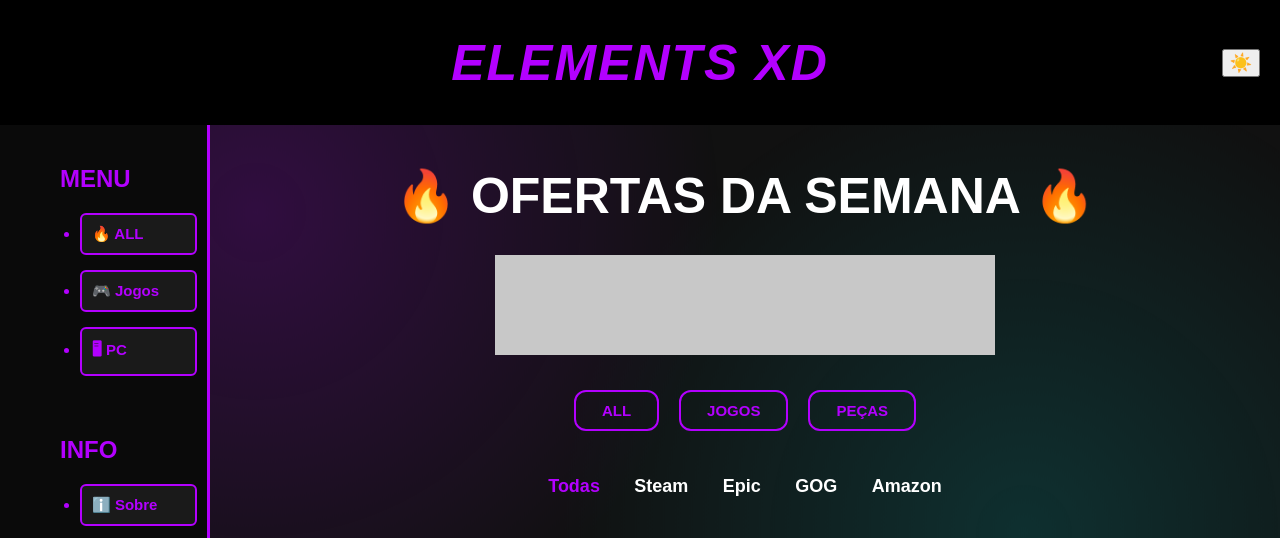
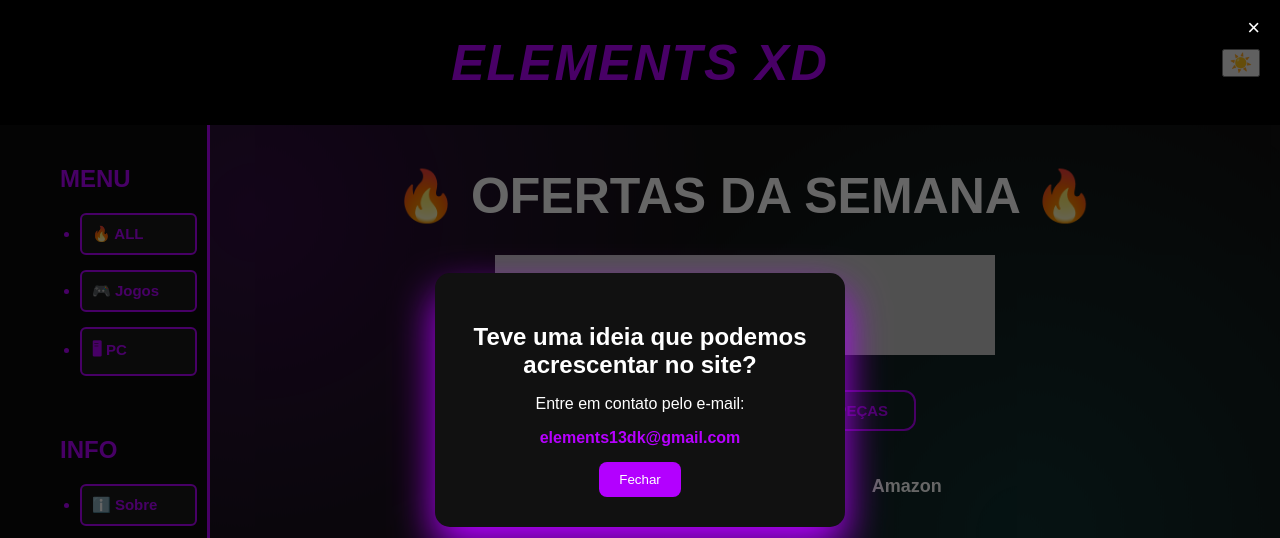
Before and after one commit to ShadowLurk/ELEMENTS-XD, a website: page public/index.html in a window 1280 px wide. Both pictures are taken after a click on the item "📧 Contato". Shown: the top 538 px of the page. Drawn offline with Linux system fonts and the light colour scheme; no server answers.

Commit message:
V-1.3 Contato

```diff
--- a/public/index.html
+++ b/public/index.html
@@ -39,7 +39,7 @@
   <h2 style="padding-top: 40px;" class="menu-titulo">INFO</h2>
   <ul class="menu-link">
     <li onclick="irParaSobre()" class="filtro-categoria">ℹ️ Sobre</li>
-    <li onclick="alert('Teve uma ideia que podemos acrescentar no site?\nEntre em contato pelo e-mail: elements13dk@gmail.com')" class="filtro-categoria">📧 Contato</li>
+    <li onclick="abrirModal()" class="filtro-categoria">📧 Contato</li>
   </ul>
 </aside>
 
@@ -125,6 +125,31 @@
   <!-- SCRIPT PRINCIPAL -->
   <script src="/script.js"></script>
 
+  <!-- MODAL -->
+<div id="modalContato" class="modal">
+  <div class="modal-box">
+    <span class="fechar" onclick="fecharModal()">&times;</span>
+    <h2>Teve uma ideia que podemos acrescentar no site?</h2>
+    <p>Entre em contato pelo e-mail:</p>
+    <p class="email">elements13dk@gmail.com</p>
+    <button onclick="fecharModal()">Fechar</button>
+  </div>
+</div>
+
+<style>
+
+</style>
+
+<script>
+function abrirModal() {
+  document.getElementById("modalContato").style.display = "flex";
+}
+
+function fecharModal() {
+  document.getElementById("modalContato").style.display = "none";
+}
+</script>
+
 </body>
 
 <div id="preloader">
--- a/public/style.css
+++ b/public/style.css
@@ -1070,3 +1070,72 @@ body::before {
   from { transform: translateY(0px); }
   to { transform: translateY(-30px); }
 }
+
+
+/* Fundo escuro */
+.modal {
+  display: none;
+  position: fixed;
+  inset: 0;
+  background: rgba(0, 0, 0, 0.6);
+  justify-content: center;
+  align-items: center;
+  animation: fadeIn 0.3s ease;
+}
+
+/* Caixa branca */
+.modal-box {
+  background: var(--bg);
+  padding: 30px;
+  width: 350px;
+  border-radius: 15px;
+  text-align: center;
+  box-shadow: 0 20px 40px #b300ff;
+  animation: slideUp 0.3s ease;
+}
+
+.modal-box h2 {
+  margin-bottom: 10px;
+}
+
+.modal-box .email {
+  font-weight: bold;
+  color: #b700ff;
+  margin: 15px 0;
+}
+
+.modal-box button {
+  padding: 10px 20px;
+  border: none;
+  border-radius: 8px;
+  background: #b300ff;
+  color: white;
+  cursor: pointer;
+  transition: 0.3s;
+}
+
+.modal-box button:hover {
+  background: #b300ff;
+  transform: matrix();
+  transform: translateY(-3px);
+  transform: scale(1.1);
+}
+
+.fechar {
+  position: absolute;
+  right: 20px;
+  top: 15px;
+  font-size: 22px;
+  cursor: pointer;
+}
+
+/* Animações */
+@keyframes fadeIn {
+  from {opacity: 0;}
+  to {opacity: 1;}
+}
+
+@keyframes slideUp {
+  from {transform: translateY(20px); opacity: 0;}
+  to {transform: translateY(0); opacity: 1;}
+}
```
Also changed, not shown: public/atualizacoes.html (+1 -0 lines).
